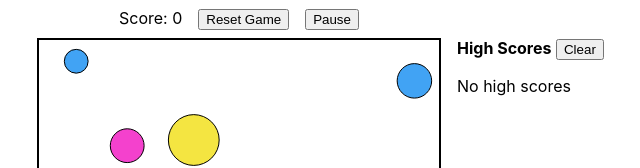
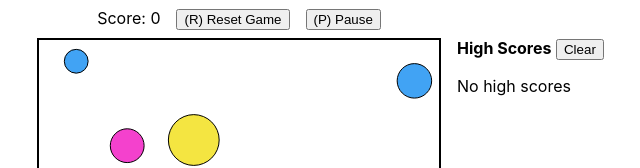
Before and after one commit to johneastman/Circles, a React (Create React App) app: page / in a window 1280 px wide. Shown: the top 168 px of the page, without its empty margins (401-1041 px from the left). Built offline with nearby package versions, Linux system fonts and the light colour scheme.

Commit message:
add keyboard events for pausing/playing and resetting game

```diff
--- a/src/components/app/App.tsx
+++ b/src/components/app/App.tsx
@@ -56,7 +56,7 @@ class App extends React.Component<{}, AppState> {
                 <div className="menu">
                     <ul>
                         <li>Score: { this.state.score }</li>
-                        <li><button onClick={this.resetGame.bind(this)}>{ this.state.circles.length === 0 ? "Play Again" : "Reset Game" }</button></li>
+                        <li><button onClick={this.resetGame.bind(this)}>(R) { this.state.circles.length === 0 ? "Play Again" : "Reset Game" }</button></li>
                         <li>
                             <button
                                 /*
@@ -68,7 +68,7 @@ class App extends React.Component<{}, AppState> {
                                 If the player wants to play another round, they'll have to click "Reset Game".
                                 */
                                 disabled={this.state.circles.length === 0}
-                                onClick={this.pauseGame.bind(this)}>{this.state.isPaused ? "Play" : "Pause"}
+                                onClick={this.pauseGameMouseEvent.bind(this)}>(P) {this.state.isPaused ? "Play" : "Pause"}
                             </button>
                         </li>
                     </ul>
@@ -95,6 +95,8 @@ class App extends React.Component<{}, AppState> {
     }
 
     componentDidMount() {
+        document.addEventListener("keydown", this.keyboardEvents.bind(this));
+
         this.mainLoop();
     }
 
@@ -127,6 +129,24 @@ class App extends React.Component<{}, AppState> {
         }
     }
 
+    keyboardEvents(keyboardEvent: KeyboardEvent): void {
+        keyboardEvent.stopImmediatePropagation();
+
+        switch (keyboardEvent.key.toLowerCase()) {
+            case "p":
+                this.setState({isPaused: !this.state.isPaused});
+                break;
+            case "r":
+                this.setState({
+                    score: 0,
+                    circles: this.createCircles(),
+                    bullets: [],
+                    isPaused: false
+                });
+                break;
+        }
+    }
+
     // Make the turret follow the player's mouse
     turretFollowMouse(e: React.MouseEvent<HTMLCanvasElement, MouseEvent>): void {
         let rect: DOMRect = this.canvasRef.current!.getBoundingClientRect();
@@ -153,7 +173,7 @@ class App extends React.Component<{}, AppState> {
         });
     }
 
-    pauseGame(_: React.MouseEvent<HTMLButtonElement, MouseEvent>): void {
+    pauseGameMouseEvent(_: React.MouseEvent<HTMLButtonElement, MouseEvent>): void {
         this.setState({isPaused: !this.state.isPaused});
     }
 
--- a/src/components/turret_mode/TurretMode.tsx
+++ b/src/components/turret_mode/TurretMode.tsx
@@ -45,6 +45,11 @@ export class TurretMode extends React.Component<{}, TurretModeState> {
     }
 
     changeTurretMode(keyboardEvent: KeyboardEvent): void {
-        this.setState({mode: Mode.KEYBOARD_TO_MODE.get(keyboardEvent.key) || Mode.DEFAULT});
+        /*
+        If the user presses a key other than a turret mode, the turret mode will not change. This allows us to add
+        other keyboard events without impacting the turret mode (for example, pressing "p" to pause/unpause the game
+        also setting the turret mode back to default).
+        */
+        this.setState({mode: Mode.KEYBOARD_TO_MODE.get(keyboardEvent.key) || this.state.mode});
     }
 }
```
